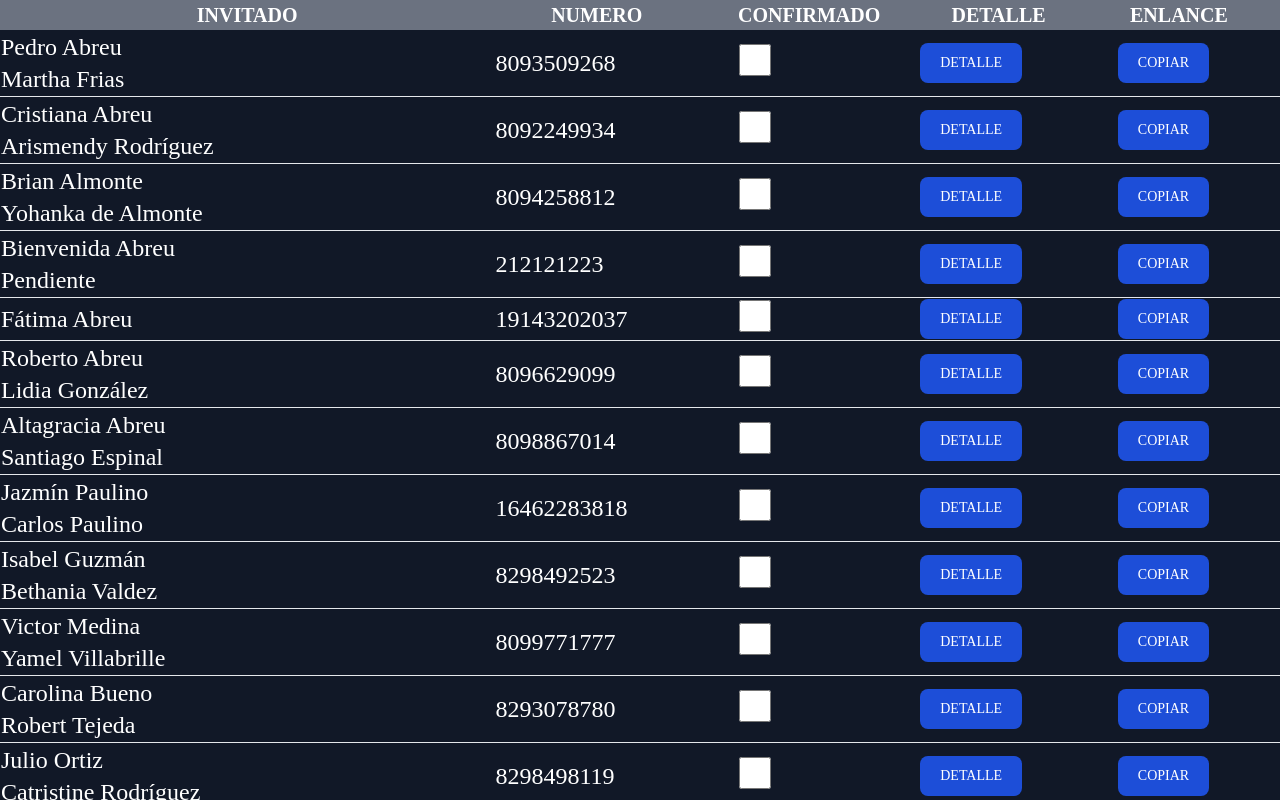
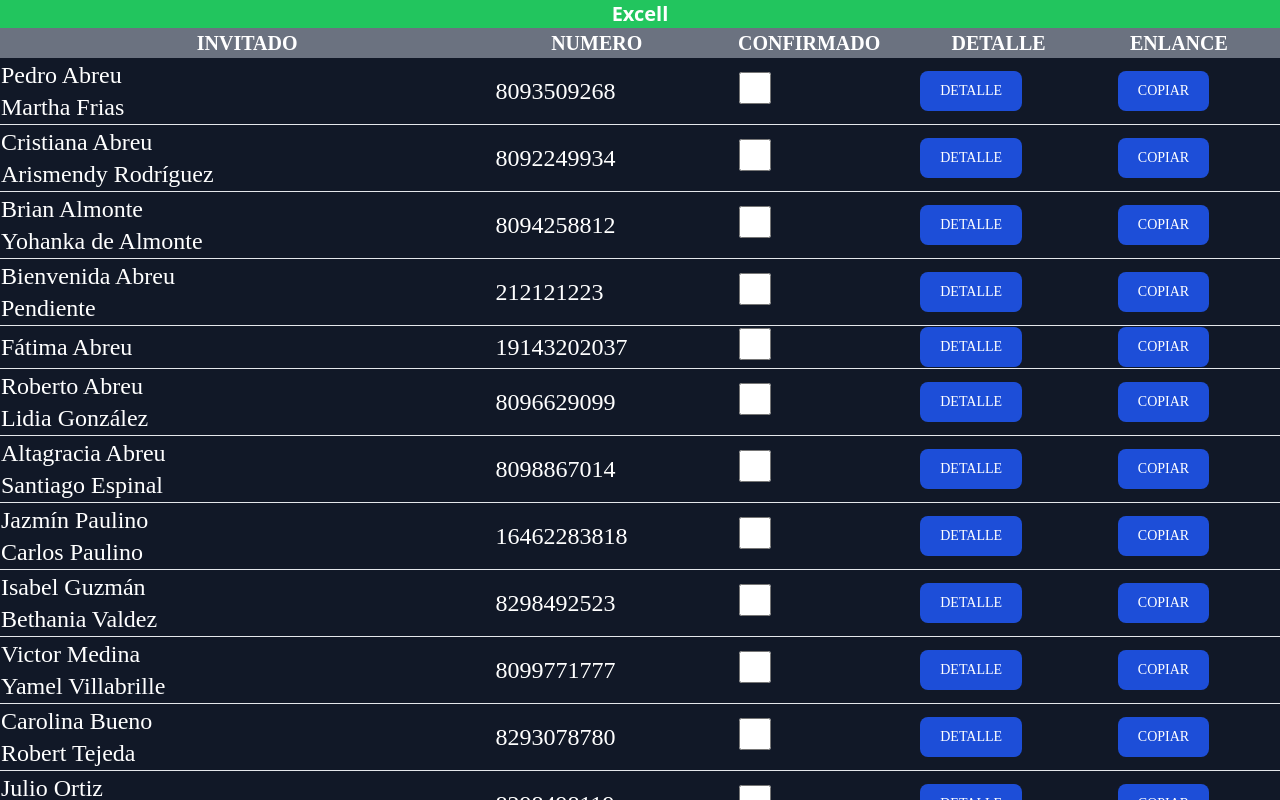
Before and after one commit to XJuanCarlosXD/lading_boda, a React (Create React App) app: page /#/admin in a window 1280 px wide. Shown: the top 800 px of the page. Built offline with nearby package versions, Linux system fonts and the light colour scheme; no server answers; the database is empty; a web font is replaced by a local one.

Commit message:
update 12 files

```diff
--- a/package.json
+++ b/package.json
@@ -18,7 +18,8 @@
     "react-scripts": "5.0.1",
     "react-tilty": "^3.0.0",
     "tailwindcss": "^3.4.3",
-    "web-vitals": "^2.1.4"
+    "web-vitals": "^2.1.4",
+    "xlsx": "^0.18.5"
   },
   "scripts": {
     "start": "react-scripts start",
--- a/src/Pages/Admin.jsx
+++ b/src/Pages/Admin.jsx
@@ -2,6 +2,7 @@ import React, { useEffect } from "react";
 import { data } from "../utils/data.ts";
 import { getDatas } from "../utils/controller";
 import toast from "react-hot-toast";
+import * as XLSX from "xlsx";
 
 const Admin = () => {
   const [state, setState] = React.useState(true);
@@ -31,6 +32,26 @@ const Admin = () => {
   return (
     <div className="flex flex-col justify-center items-start p-4m max-sm:p-0 w-full h-full min-h-screen gap-4 bg-gray-900 overflow-hidden max-sm:overflow-scroll">
       <div className="w-screen ">
+        <button
+          onClick={() => {
+            var wb = XLSX.utils.book_new(),
+              ws = XLSX.utils.json_to_sheet(datas);
+            XLSX.utils.book_append_sheet(wb, ws, "DataExport");
+            XLSX.writeFile(wb, "reportInvitation.xlsx");
+            return toast.success("Data Exportada a Excell 😎", {
+              icon: "📗",
+              style: {
+                borderRadius: "10px",
+                background: "#333",
+                color: "#fff",
+              },
+            });
+          }}
+          type="button"
+          className="w-full bg-green-500 text-xl text-white font-sans font-bold"
+        >
+          Excell
+        </button>
         <table className="w-full text-sm text-left rtl:text-right text-white">
           <thead className="text-xl uppercase bg-gray-500 w-full max-sm:text-xs">
             <tr className="text-center">
```
Also changed, not shown: 1 other file (tests, documents, lock files or other folders).
